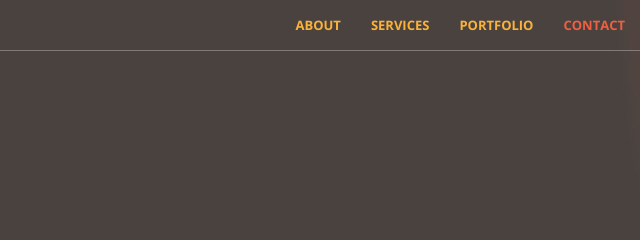
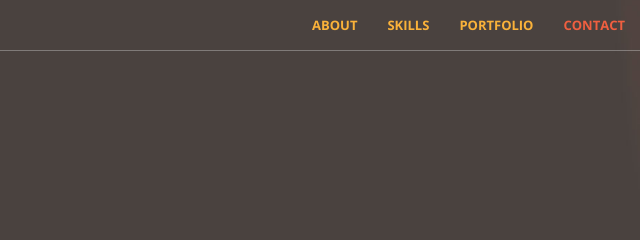
Before and after one commit to vikrammirle/vikram-portfolio, a plain HTML site: page index.html in a window 1280 px wide. Shown: the top 240 px of the page, 640-1280 px from the left. Drawn offline with nearby package versions, Linux system fonts and the light colour scheme.

Commit message:
change text

```diff
--- a/index.html
+++ b/index.html
@@ -56,7 +56,7 @@
                   <a class="page-scroll" href="#about">About</a>
                 </li>
                 <li>
-                  <a class="page-scroll" href="#services">Services</a>
+                  <a class="page-scroll" href="#services">Skills</a>
                 </li>
                 <li>
                   <a class="page-scroll" href="#portfolio">Portfolio</a>
```
